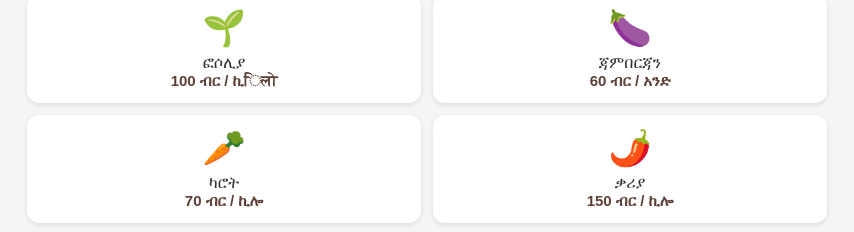
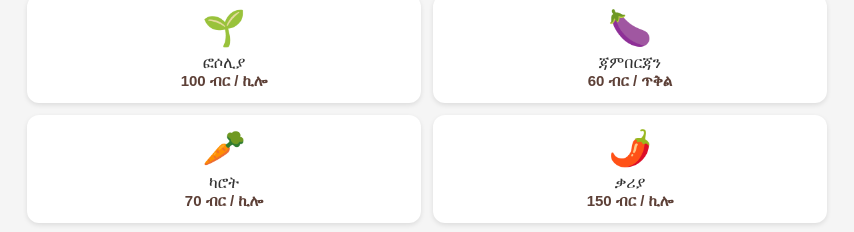
Before and after one commit to mikemoke4444-gif/Gebeya-New-Project, a plain HTML site: page index.html in a window 1280 px wide. Shown: the part 265-497 px from the top of the page, 213-1067 px from the left. Drawn offline with Linux system fonts and the light colour scheme.

Commit message:
Update index.html

```diff
--- a/index.html
+++ b/index.html
@@ -174,8 +174,8 @@
     let currentPendingItem = null;
 
     const products = [
-        { cat: "አትክልቶች", name: "ፎሶሊያ", price: 100, unit: "ኪिलो", emoji: "🌱" },
-        { cat: "አትክልቶች", name: "ጃምበርጃን", price: 60, unit: "አንድ", emoji: "🍆" },
+        { cat: "አትክልቶች", name: "ፎሶሊያ", price: 100, unit: "ኪሎ", emoji: "🌱" },
+        { cat: "አትክልቶች", name: "ጃምበርጃን", price: 60, unit: "ጥቅል", emoji: "🍆" },
         { cat: "አትክልቶች", name: "ካሮት", price: 70, unit: "ኪሎ", emoji: "🥕" },
         { cat: "አትክልቶች", name: "ቃሪያ", price: 150, unit: "ኪሎ", emoji: "🌶️" },
         { cat: "አትክልቶች", name: "ባሮ ሽንኩርት", price: 120, unit: "ኪሎ", emoji: "🧅" },
```
